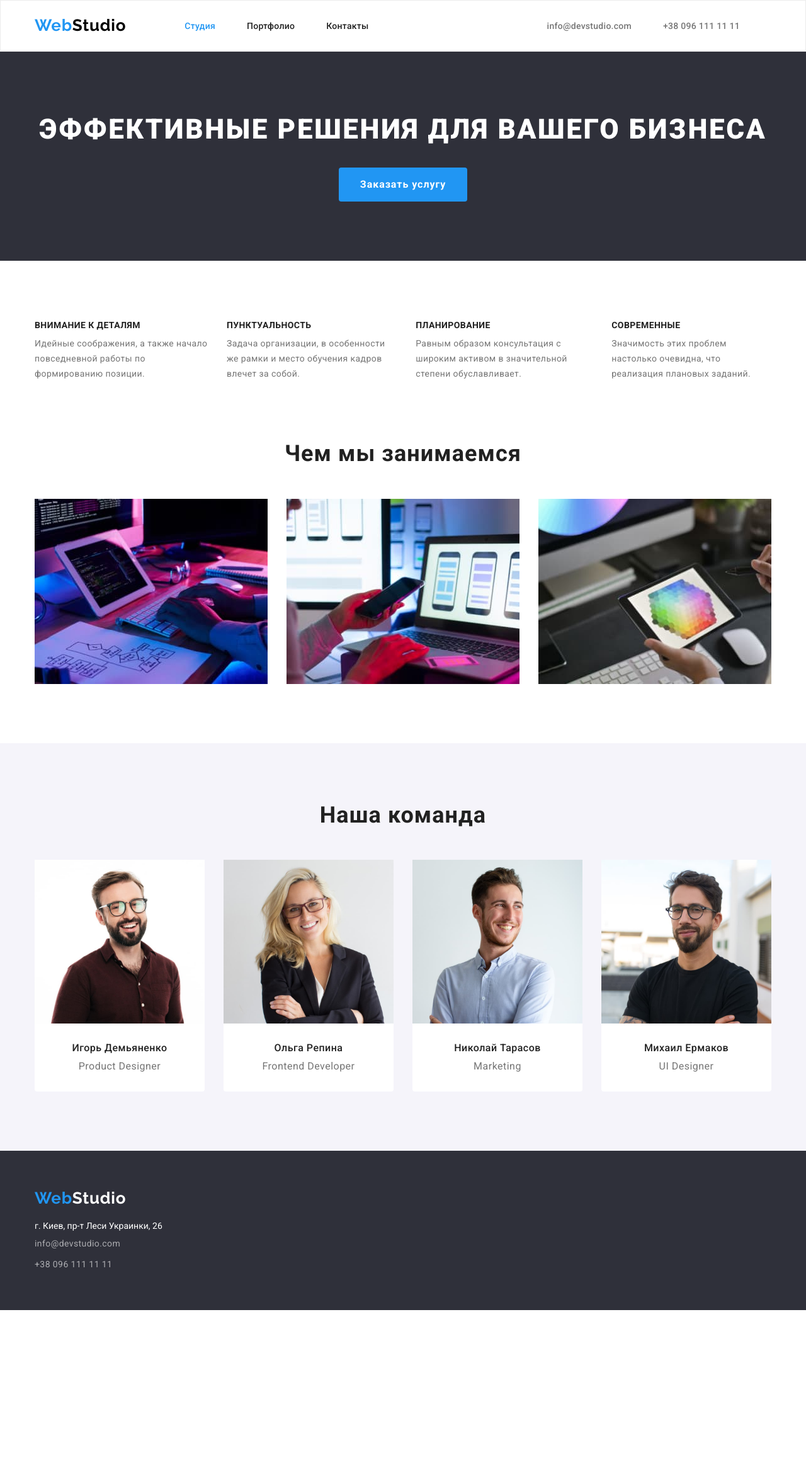
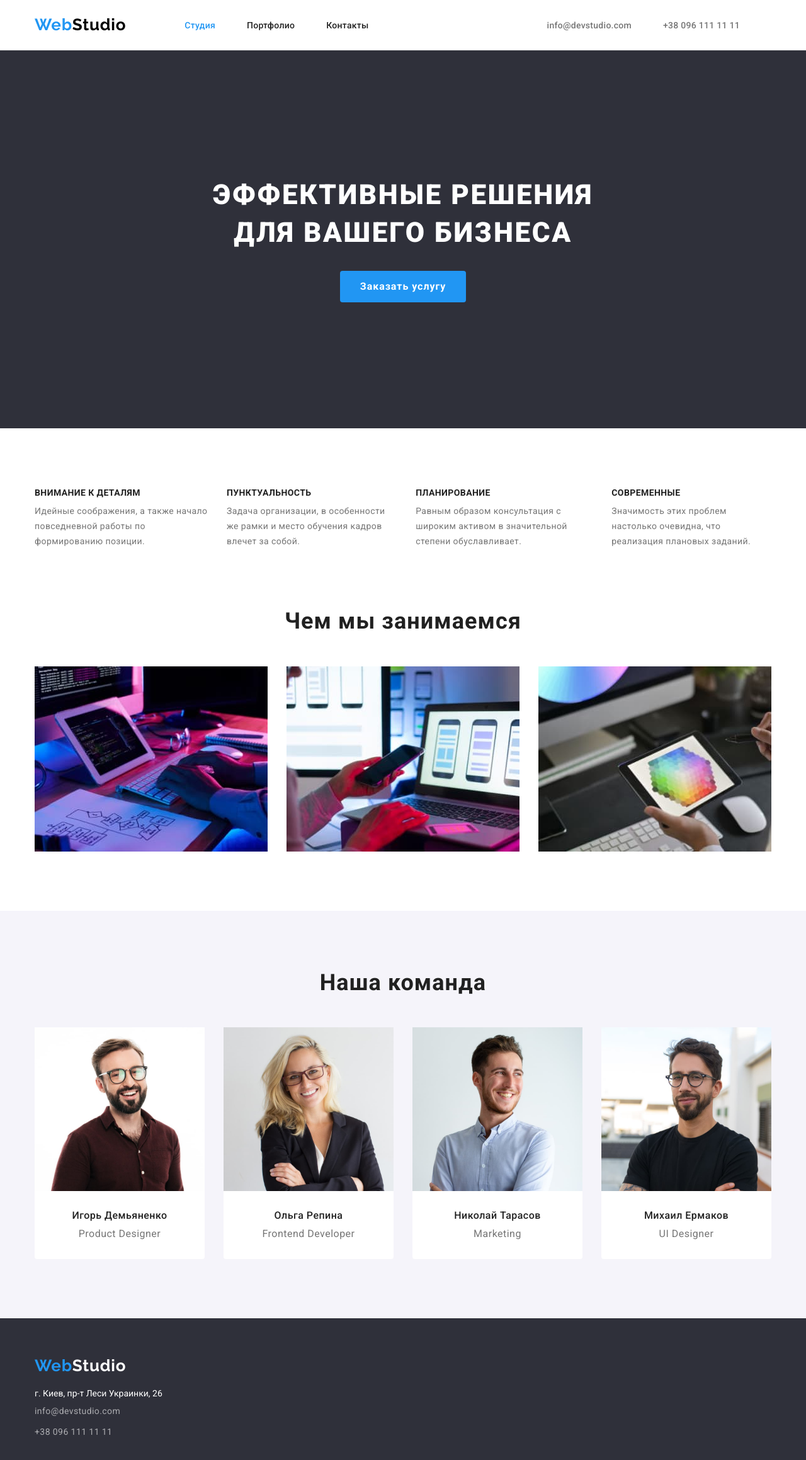
Before and after one commit to ElizaChernysheva/goit-markup-hw-03, a plain HTML site: page index.html in a window 1280 px wide. Shown: the whole page at 63% size. Before the commit the page ends 2080 px from the top, so only its background shows below. Drawn offline with nearby package versions, Linux system fonts and the light colour scheme.

Commit message:
some fixes in into,button

```diff
--- a/css/style.css
+++ b/css/style.css
@@ -48,9 +48,9 @@ ul {
 
 .button {
     cursor: pointer;
-    font-family: 'Roboto', sans-serif;
+    font-family: var(--main-font-style);
 
-    border-color: transparent;
+    border: none;
 }
 
 img {
@@ -83,10 +83,11 @@ img {
 
 .header {
     padding-top: 24px;
-    padding-bottom: 25px;
+    padding-bottom: 24px;
 
-    border: 1px solid #ECECEC;
+    border-bottom: 1px solid #ECECEC;
 }
+
 .header-content {
     display: flex;
     align-items: center;
@@ -163,13 +164,15 @@ img {
 /* Intro*/
 
 .intro {
+    padding: 200px 0;
     text-align: center;
 
     background-color: #2F303A;
 }
 
 .intro-header {
-    margin-bottom: 30px;
+    max-width: 696px;
+    margin: 0 auto 30px auto;
 
     font-weight: 900;
     font-size: 44px;
@@ -181,11 +184,12 @@ img {
 
 
 .intro-btn {
+    min-width: 200px;
     padding: 10px 32px;
 
     font-weight: 700;
     font-size: var(--font-size-medium);
-    line-height: 1.87;
+    line-height: 1.875;
     letter-spacing: 0.06em;
     color: var(--primary-white-color);
 
@@ -267,12 +271,19 @@ img {
 .team-item {
     width: calc((100% -3 * 30px )/ 4);
     margin-right: 30px;
-    padding-bottom: 30px;
 
     text-align: center;
 
     background-color: var(--primary-white-color);
     border-radius: 0px 0px 4px 4px;
+}
+
+.team-item:last-of-type {
+    margin-right: 0;
+}
+
+.team-item-wrapper{
+    padding: 30px 0;
 }
 
 .team-title {
@@ -284,16 +295,11 @@ img {
 
 }
 
-.team-img {
-    margin-bottom: 30px;
-}
-
 .team-prof {
     font-size: var(--font-size-medium);
     line-height: 1.18;
     color: var(--primary-text-color);
 }
-
 
 /* Footer */
 
@@ -351,7 +357,7 @@ img {
 }
 
 .btn-item {
-margin-right: 8px;
+    margin-right: 8px;
 }
 
 .btn-item:last-child {
@@ -392,6 +398,7 @@ margin-right: 8px;
     padding: 20px 24px;
 
     border: 1px solid #EEEEEE;
+    border-top: none;
 }
 
 .portfolio-item:nth-of-type(3n) {
--- a/index.html
+++ b/index.html
@@ -36,7 +36,7 @@
     <!-- Main -->
     <main>
         <!-- Intro -->
-        <section class="intro section">
+        <section class="intro">
             <div class="container">
                 <h1 class="intro-header">Эффективные решения для вашего бизнеса</h1>
                 <button class="intro-btn button" type="button">Заказать услугу</button>
@@ -90,31 +90,39 @@
                 <ul class="team-list">
                     <li class="team-item">
                         <img class="team-img" src="./images/product-designer.jpg" alt="дизайнер" width="270">
+                        <div class="team-item-wrapper">
                             <h3 class="team-title">Игорь Демьяненко</h3>
                             <p class="team-prof">
                                 Product Designer
                             </p>
+                        </div>
                     </li>
                     <li class="team-item">
                         <img class="team-img" src="./images/frontend-developer.jpg" alt="разработчик" width="270">
+                        <div class="team-item-wrapper">
                             <h3 class="team-title">Ольга Репина</h3>
                             <p class="team-prof">
                                 Frontend Developer
                             </p>
+                        </div>
                     </li>
                     <li class="team-item">
                         <img class="team-img" src="./images/marketing.jpg" alt="маркетолог" width="270">
+                        <div class="team-item-wrapper">
                             <h3 class="team-title">Николай Тарасов</h3>
                             <p class="team-prof">
                                 Marketing
                             </p>
+                        </div>
                     </li>
                     <li class="team-item">
                         <img class="team-img" src="./images/ui-designer.jpg" alt="дизайнер" width="270">
+                        <div class="team-item-wrapper">
                             <h3 class="team-title">Михаил Ермаков</h3>
                             <p class="team-prof">
                                 UI Designer
                             </p>
+                        </div>
                     </li>
                 </ul>
             </div>
```
Lines whose indentation alone changed are shown as unchanged.
